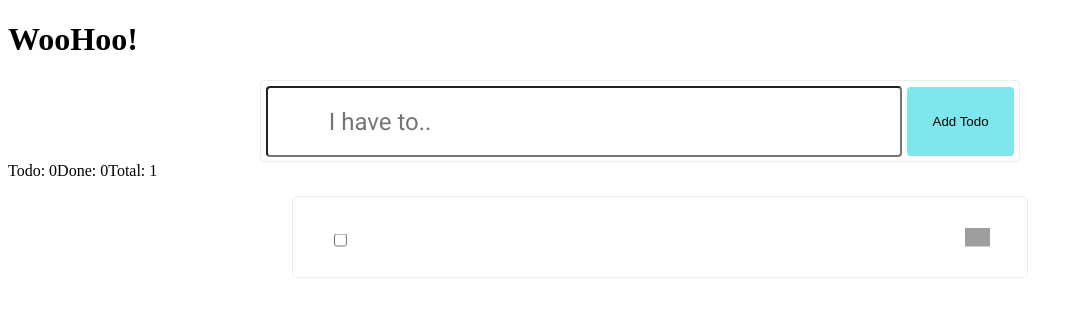
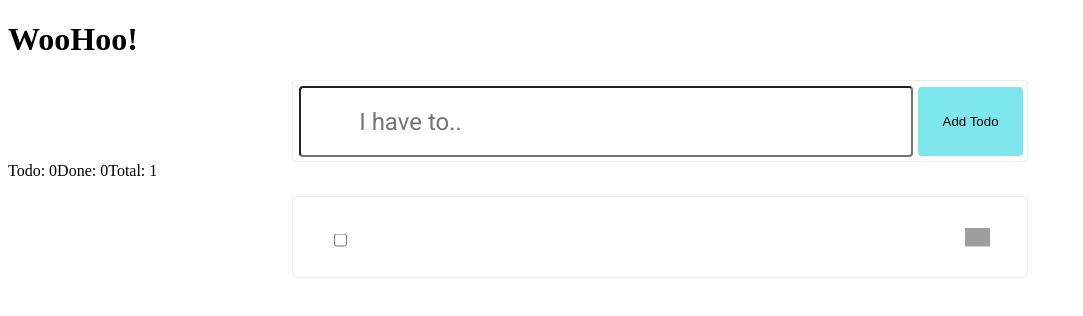
Before and after one commit to RachelRomee/todoreact, a React app: page / in a window 1280 px wide. Shown: the top 316 px of the page, without its empty margins (0-1083 px from the left). Built offline with nearby package versions, Linux system fonts and the light colour scheme; no server answers; grey boxes are pictures that could not be loaded; what react-tap-event-plugin would draw is missing.

Commit message:
align add todo even with todoitems

```diff
--- a/src/AddTodoForm.js
+++ b/src/AddTodoForm.js
@@ -4,11 +4,11 @@ import ColorSet from './styles/ColorSet';
 
 const styles = {
 	adddiv: {
-		width: "60%",
+		width: "58%",
 		height: "80px",
 		border: "1px solid #eee",
 		borderRadius: "4px",
-		margin: "auto",
+		marginLeft: "22.5%"
 	},
 	input: {
 		width: "75%",
@@ -22,7 +22,7 @@ const styles = {
 		borderRadius: "4px"
 	},
 	btn: {
-		width: "8.4%",
+		width: "8.2%",
 		height: "69px",
 		backgroundColor: ColorSet.primary,
 		border: "none",
```
